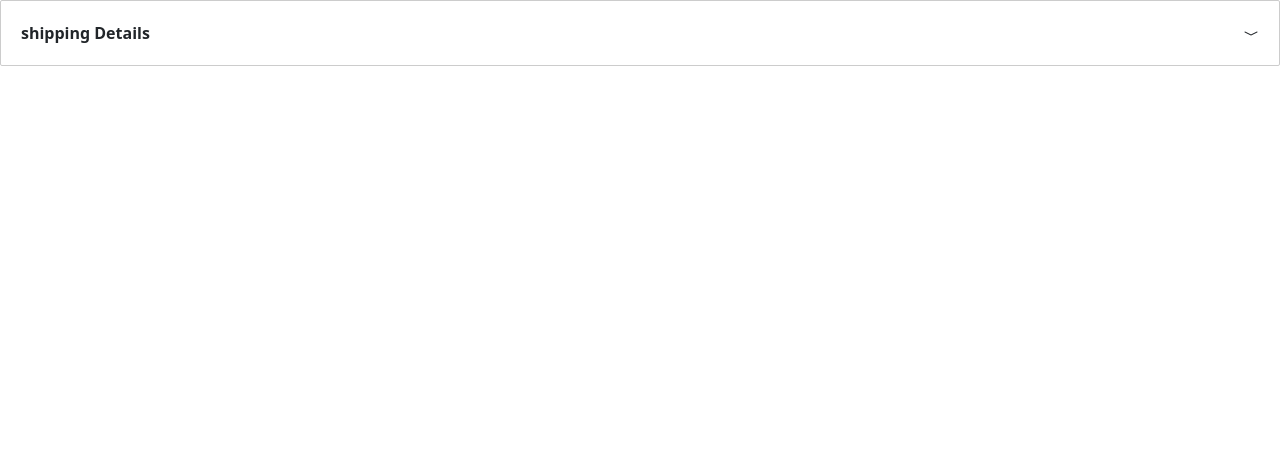
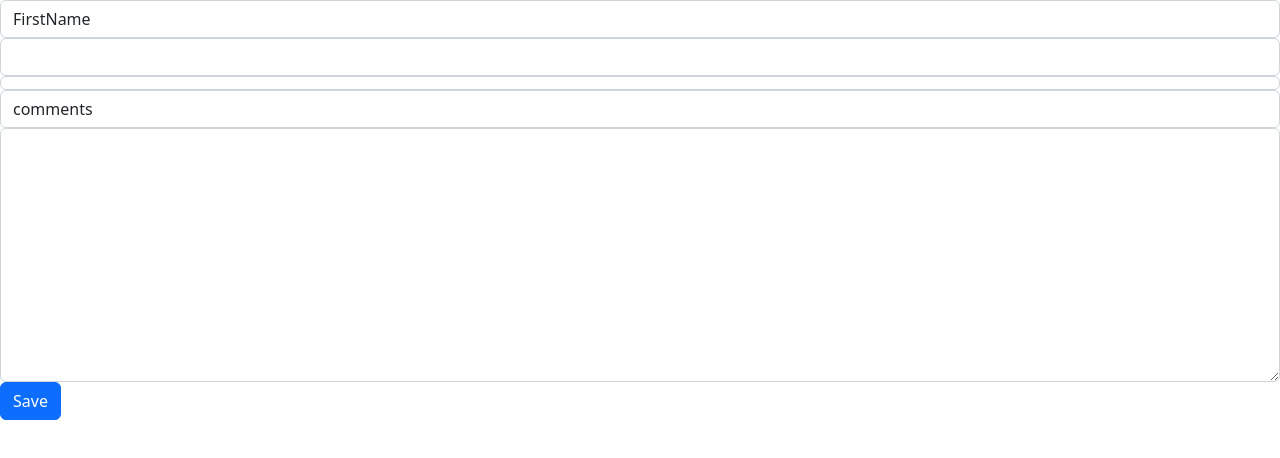
Before and after one commit to coderNet2021/AngularMosh, an Angular app: page / in a window 1280 px wide. Shown: the top 458 px of the page. Built offline with nearby package versions, Linux system fonts and the light colour scheme.

Commit message:
committing first part of template form , directive

```diff
--- a/src/app/app.component.html
+++ b/src/app/app.component.html
@@ -5,4 +5,6 @@
 <titlecase></titlecase> -->
 <!-- twitter -->
 <!-- <app-like [likesCount]="tweet.likesCount" [isActive]="tweet.isLiked"></app-like> -->
-<app-zippy title="shipping Details">Shipping Details Content</app-zippy>
+<!-- <app-zippy title="shipping Details">Shipping Details Content</app-zippy> -->
+
+<app-contact-form></app-contact-form>
--- a/src/app/app.module.ts
+++ b/src/app/app.module.ts
@@ -8,6 +8,7 @@ import { TitlecaseComponent } from './titlecase/titlecase.component';
 import { TitleCasePipe } from './title-case.pipe';
 import { LikeComponent } from './likeComponentTwitter/like/like.component';
 import { ZippyComponent } from './zippy/zippy.component';
+import { ContactFormComponent } from './contact-form/contact-form.component';
 
 @NgModule({
   declarations: [
@@ -16,7 +17,8 @@ import { ZippyComponent } from './zippy/zippy.component';
     TitlecaseComponent,
     TitleCasePipe,
     LikeComponent,
-    ZippyComponent
+    ZippyComponent,
+    ContactFormComponent
   ],
   imports: [
     BrowserModule,
--- /dev/null
+++ b/src/app/contact-form/contact-form.component.html
@@ -0,0 +1,20 @@
+<form>
+  <div class="form-group">
+    <label for="firstName" class="form-control">FirstName</label>
+    <input
+      type="text"
+      id="firstName"
+      class="form-control"
+      ngModel
+      name="firstName"
+      #firstName="ngModel"
+      (change)="log(firstName)"
+    />
+    <div class="form-control"></div>
+  </div>
+  <div class="form-group">
+    <label for="comment" class="form-control">comments</label>
+    <textarea id="comment" cols="30" rows="10" class="form-control"></textarea>
+  </div>
+  <button class="btn btn-primary">Save</button>
+</form>
--- /dev/null
+++ b/src/app/contact-form/contact-form.component.ts
@@ -0,0 +1,13 @@
+import { Component } from '@angular/core';
+
+@Component({
+  selector: 'app-contact-form',
+  templateUrl: './contact-form.component.html',
+  styleUrls: ['./contact-form.component.css']
+})
+export class ContactFormComponent {
+
+  log(x:any){
+    console.log(x);
+  }
+}
```
Also changed, not shown: src/app/app.component.ts (+9 -0 lines), src/app/contact-form/contact-form.component.css (added), 1 other file (tests, documents, lock files or other folders).
